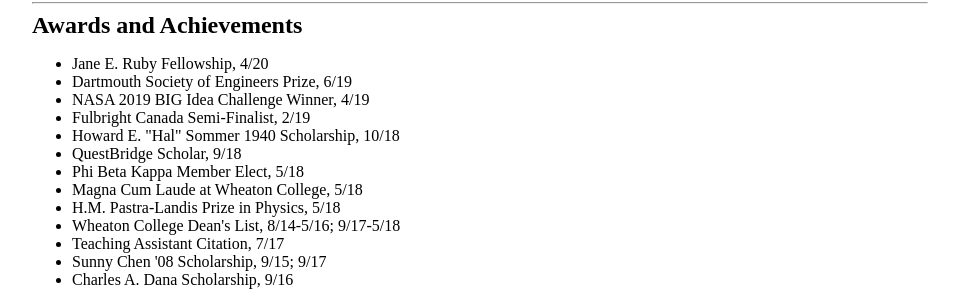
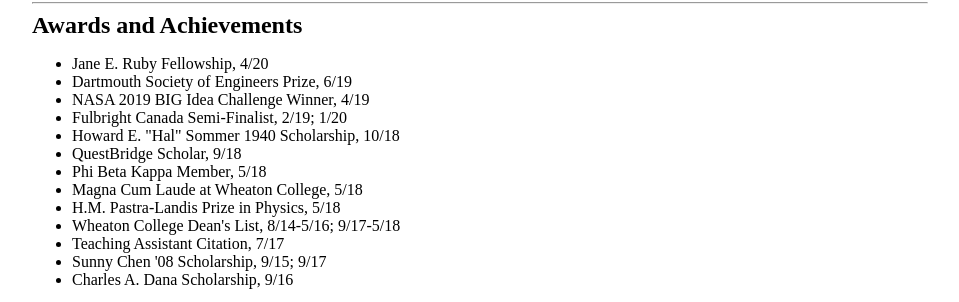
Before and after one commit to ggenszler/ggenszler.github.io, a Jekyll site: the page built from cv/index.html, in a window 1280 px wide and 900 px high, scrolled down 1014 px. Shown: the part 151-453 px from the top of the window, without its empty margins (160-1119 px from the left). Built offline with Jekyll 4.4.1, drawn with Linux system fonts in a browser that asks for light colours.

Commit message:
Update index.html

```diff
--- a/cv/index.html
+++ b/cv/index.html
@@ -75,10 +75,10 @@
 	<li> Jane E. Ruby Fellowship, 4/20 </li>
 	<li> Dartmouth Society of Engineers Prize, 6/19 </li>
 	<li> NASA 2019 BIG Idea Challenge Winner, 4/19 </li>
-	<li> Fulbright Canada Semi-Finalist, 2/19 </li>
+	<li> Fulbright Canada Semi-Finalist, 2/19; 1/20 </li>
 	<li> Howard E. "Hal" Sommer 1940 Scholarship, 10/18 </li>
 	<li> QuestBridge Scholar, 9/18 </li>
-	<li> Phi Beta Kappa Member Elect, 5/18 </li>
+	<li> Phi Beta Kappa Member, 5/18 </li>
 	<li> Magna Cum Laude at Wheaton College, 5/18 </li>
 	<li> H.M. Pastra-Landis Prize in Physics, 5/18 </li>
 	<li> Wheaton College Dean's List, 8/14-5/16; 9/17-5/18 </li>
```
